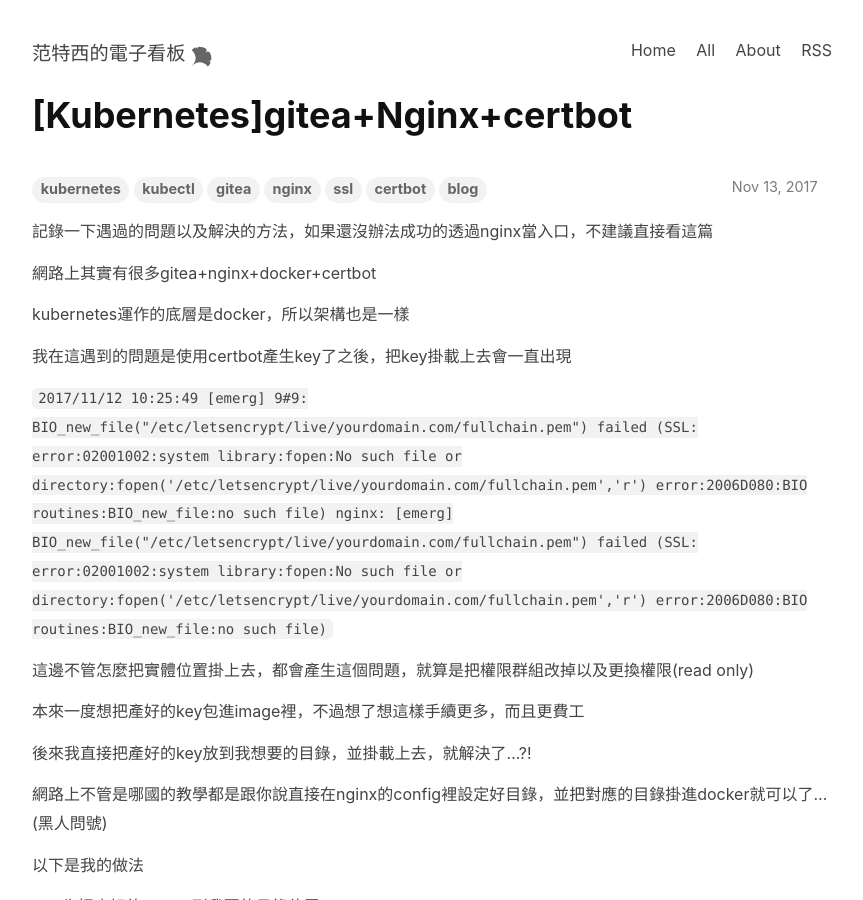
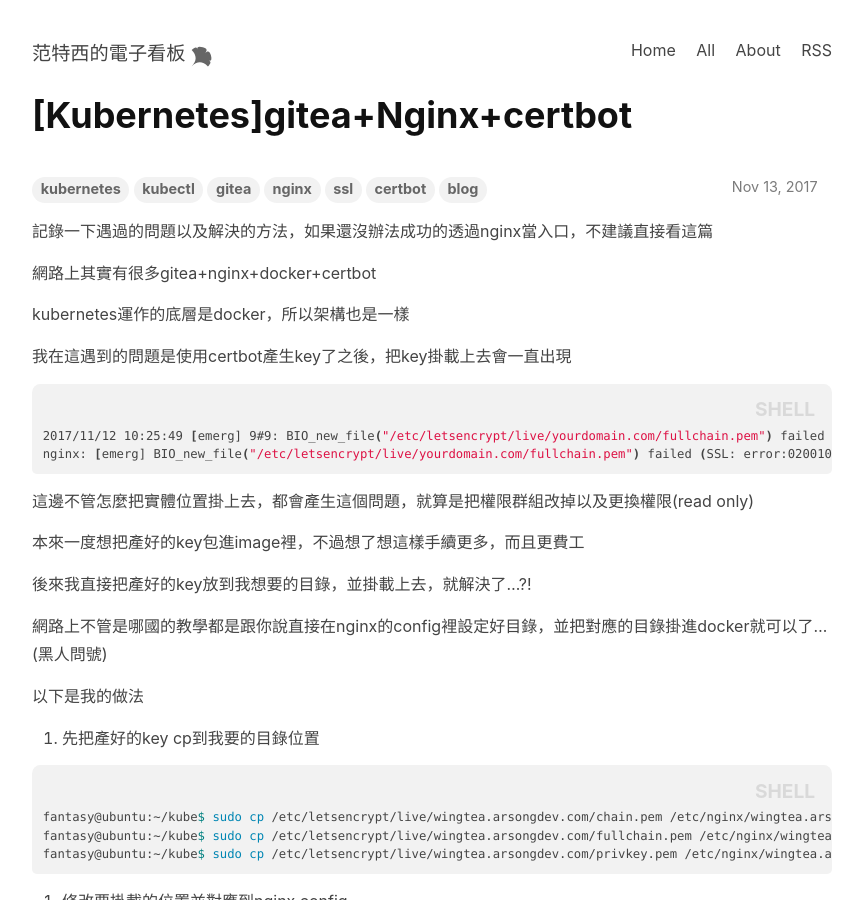
Before and after one commit to tingShean/tingshean.github.io, a Jekyll site: the page built from _posts/2017-11-13-how-to-gitea-with-nginx-ssl-on-kubernetes.md, in a window 1280 px wide and 900 px high. Shown: the whole window, without its empty margins (208-1071 px from the left). Built offline with Jekyll 4.4.1, drawn with Linux system fonts in a browser that asks for light colours; nearby versions of some CDN libraries; comment, search, counter and statistics services are not loaded; part of the change alters nothing that is shown.

Commit message:
[Modify]20171113 post

```diff
--- a/_posts/2017-11-13-how-to-gitea-with-nginx-ssl-on-kubernetes.md
+++ b/_posts/2017-11-13-how-to-gitea-with-nginx-ssl-on-kubernetes.md
@@ -14,9 +14,12 @@ kubernetes運作的底層是docker，所以架構也是一樣
 
 我在這遇到的問題是使用certbot產生key了之後，把key掛載上去會一直出現
 
-`2017/11/12 10:25:49 [emerg] 9#9: BIO_new_file("/etc/letsencrypt/live/yourdomain.com/fullchain.pem") failed (SSL: error:02001002:system library:fopen:No such file or directory:fopen('/etc/letsencrypt/live/yourdomain.com/fullchain.pem','r') error:2006D080:BIO routines:BIO_new_file:no such file)
-nginx: [emerg] BIO_new_file("/etc/letsencrypt/live/yourdomain.com/fullchain.pem") failed (SSL: error:02001002:system library:fopen:No such file or directory:fopen('/etc/letsencrypt/live/yourdomain.com/fullchain.pem','r') error:2006D080:BIO routines:BIO_new_file:no such file)`
+{% highlight shell %}
+2017/11/12 10:25:49 [emerg] 9#9: BIO_new_file("/etc/letsencrypt/live/yourdomain.com/fullchain.pem") failed (SSL: error:02001002:system library:fopen:No such file or directory:fopen('/etc/letsencrypt/live/yourdomain.com/fullchain.pem','r') error:2006D080:BIO routines:BIO_new_file:no such file)
+nginx: [emerg] BIO_new_file("/etc/letsencrypt/live/yourdomain.com/fullchain.pem") failed (SSL: error:02001002:system library:fopen:No such file or directory:fopen('/etc/letsencrypt/live/yourdomain.com/fullchain.pem','r') error:2006D080:BIO routines:BIO_new_file:no such file)
+{% endhighlight %}
 
+<!--more-->
 
 這邊不管怎麼把實體位置掛上去，都會產生這個問題，就算是把權限群組改掉以及更換權限(read only)
 
```
